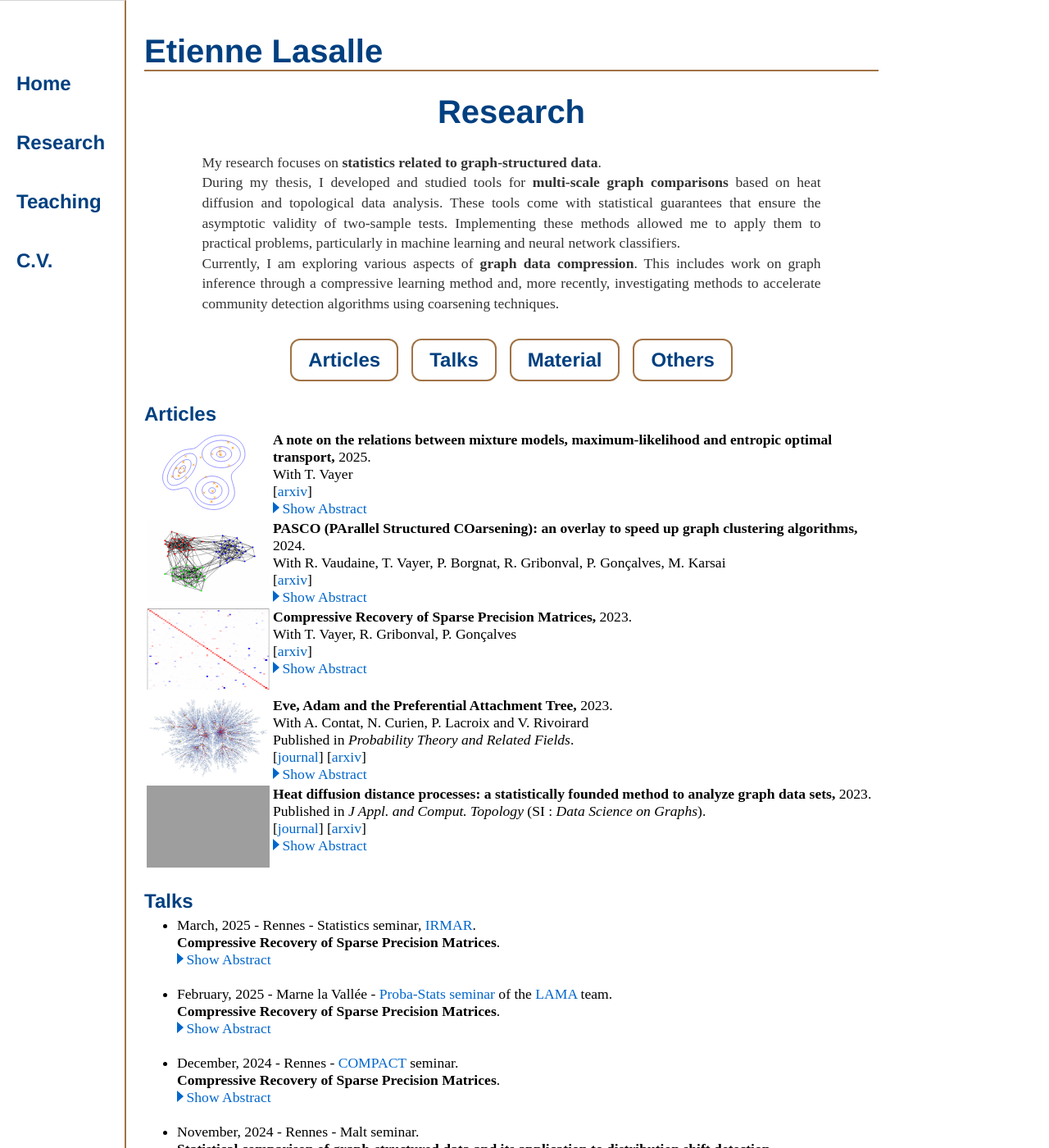
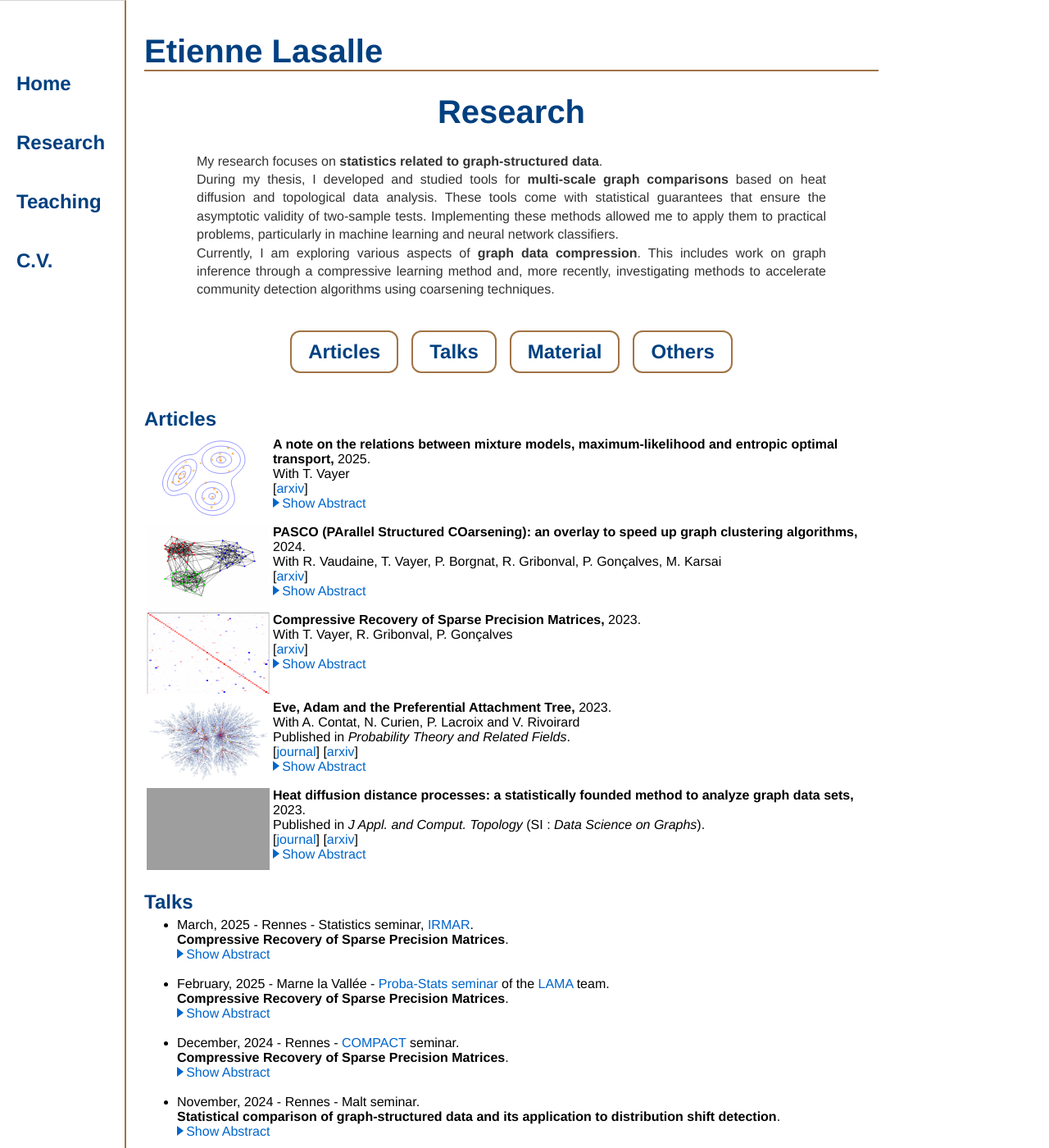
Before and after one commit to elasalle/elasalle.github.io, a Jekyll site: the page built from research/index.html, in a window 1280 px wide and 1400 px high. Shown: the whole window at 82% size. Built offline with Jekyll 4.4.1, drawn with Linux system fonts in a browser that asks for light colours; some web fonts are replaced; formulas are drawn with MathJax 3; grey boxes are pictures that could not be loaded.

Commit message:
change font, fontsize, and pagenav

```diff
--- a/css/main.css
+++ b/css/main.css
@@ -1,6 +1,7 @@
 body {
     margin: 40px auto 40px 11em;
     width: 70%;
+    font-family: 'Helvetica', 'Arial', 'Sans-Serif';
 }
 nav {
     border-top: 1px solid #d5d5d5;
@@ -63,7 +64,8 @@
 h2 {
     font-size: 1.5em;
     font-family:'Helvetica', 'Arial', 'Sans-Serif';
-	  margin-block-end: 0.2em;
+	margin-block-end: 0.2em;
+    scroll-margin-top: 4.5em; /* Adjust based on the height of .pagenav */
 }
 .title1 {
     text-align: center;
@@ -129,7 +131,7 @@
     font-size: 1em;
 }
 
-.normalsize { font-size: 1.1em;}
+.normalsize { font-size: 1em;}
 
 ul {
     margin-block-start : 0;
@@ -188,12 +190,20 @@
   margin-right: .2em;
 }
 
+div.container{
+    overflow: visible;
+}
 
 div.pagenav{
-  margin-top: 1.5em;
+  position: sticky;
+  top: 0;
+  background-color: white;
+  padding-top: 1.5em;
+  padding-bottom: 1em;
   width: 100%;
   display: flex;
   justify-content: center;
+  z-index: 1000; /* Ensures it stays above other content */
 }
 
 .button {
```
